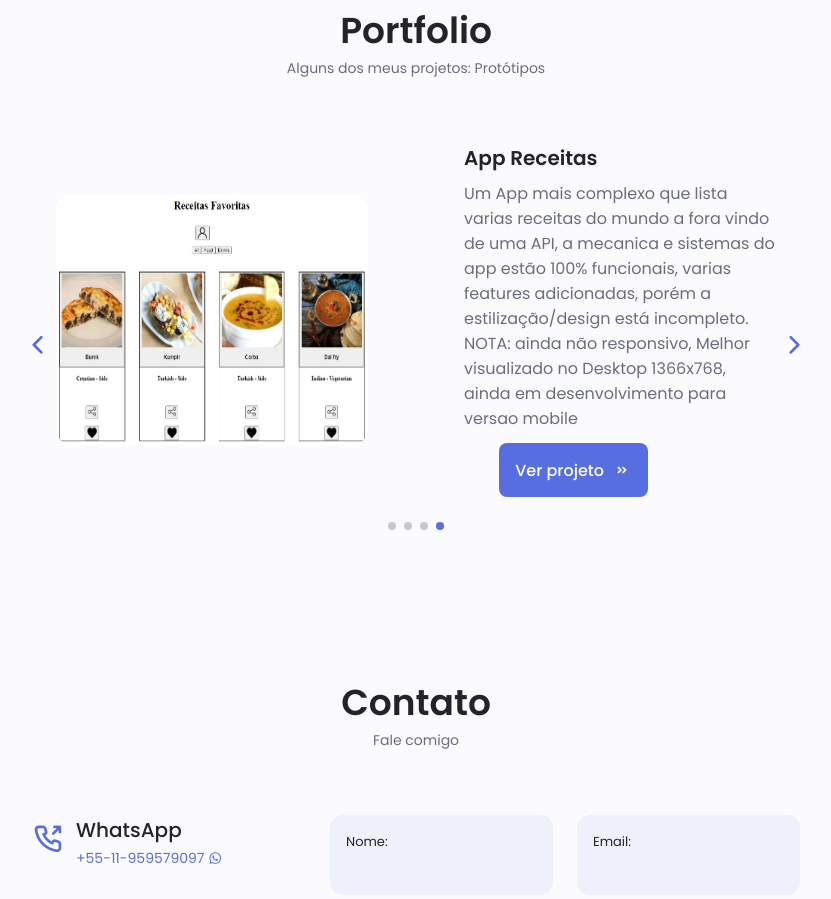
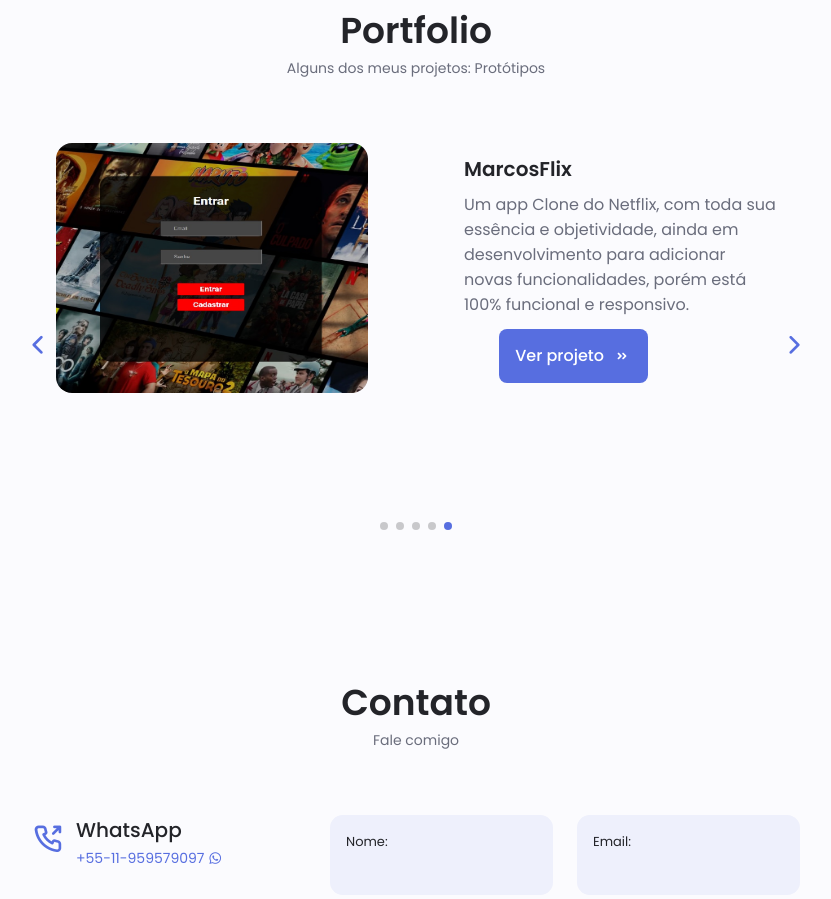
Before and after one commit to mvmes2/Portfolio-Web, a plain HTML site: page index.html in a window 1280 px wide. Shown: the part 3015-3914 px from the top of the page, without its empty margins (224-1055 px from the left). Drawn offline with nearby package versions, Linux system fonts and the light colour scheme.

Commit message:
added new project

```diff
--- a/index.html
+++ b/index.html
@@ -555,6 +555,22 @@
                           </a>
                        </div>
                     </div>
+                    <!--==================== PORTFOLIO 5 ====================-->
+                    <div class="portfolio__content grid swiper-slide">
+                        <img src="assets/img/portfolio5.jpg" alt="portfolio-img" class="portfolio__img">
+
+                       <div class="portfolio__data">
+                          <h3 class="portfolio__title">MarcosFlix</h3>
+                          <p class="portfolio__description">Um app Clone do Netflix, com toda sua essência e objetividade,
+                              ainda em desenvolvimento para adicionar novas funcionalidades, porém está 100% funcional e
+                              responsivo.
+                          </p>
+                          <a href="https://mvmes2.github.io/marcosflix/" target="_blank" class="button button--flex button--small portfolio__button">
+                              Ver projeto
+                             <i class="uil uil-angle-double-right button__icon"></i>
+                          </a>
+                       </div>
+                    </div>
                    </div>
                    <!--==================== ADD SWIPER ARROWS ====================-->
 
```
Also changed, not shown: index__eng.html (+16 -0 lines), assets/img/portfolio5.jpg (added).
